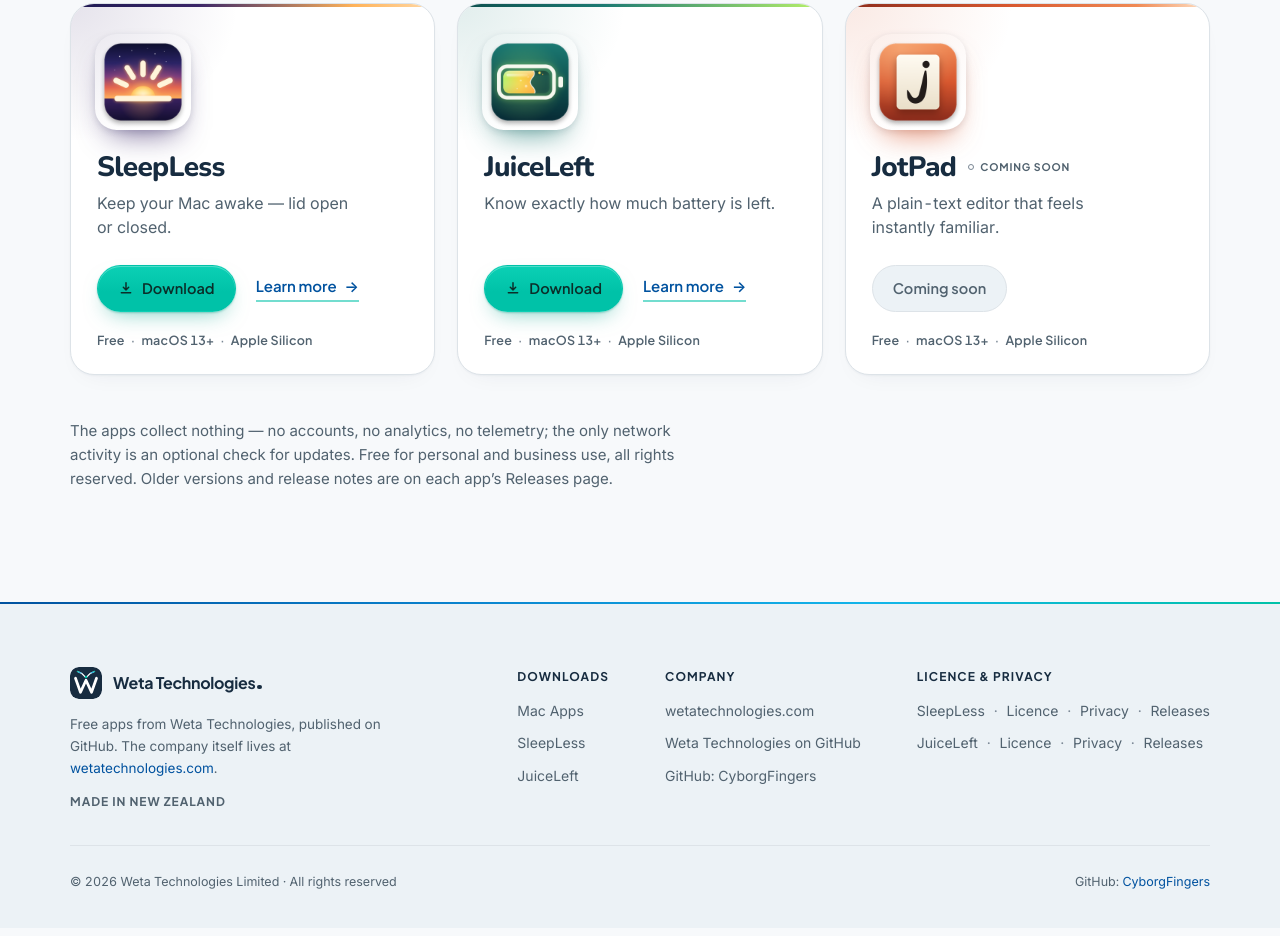
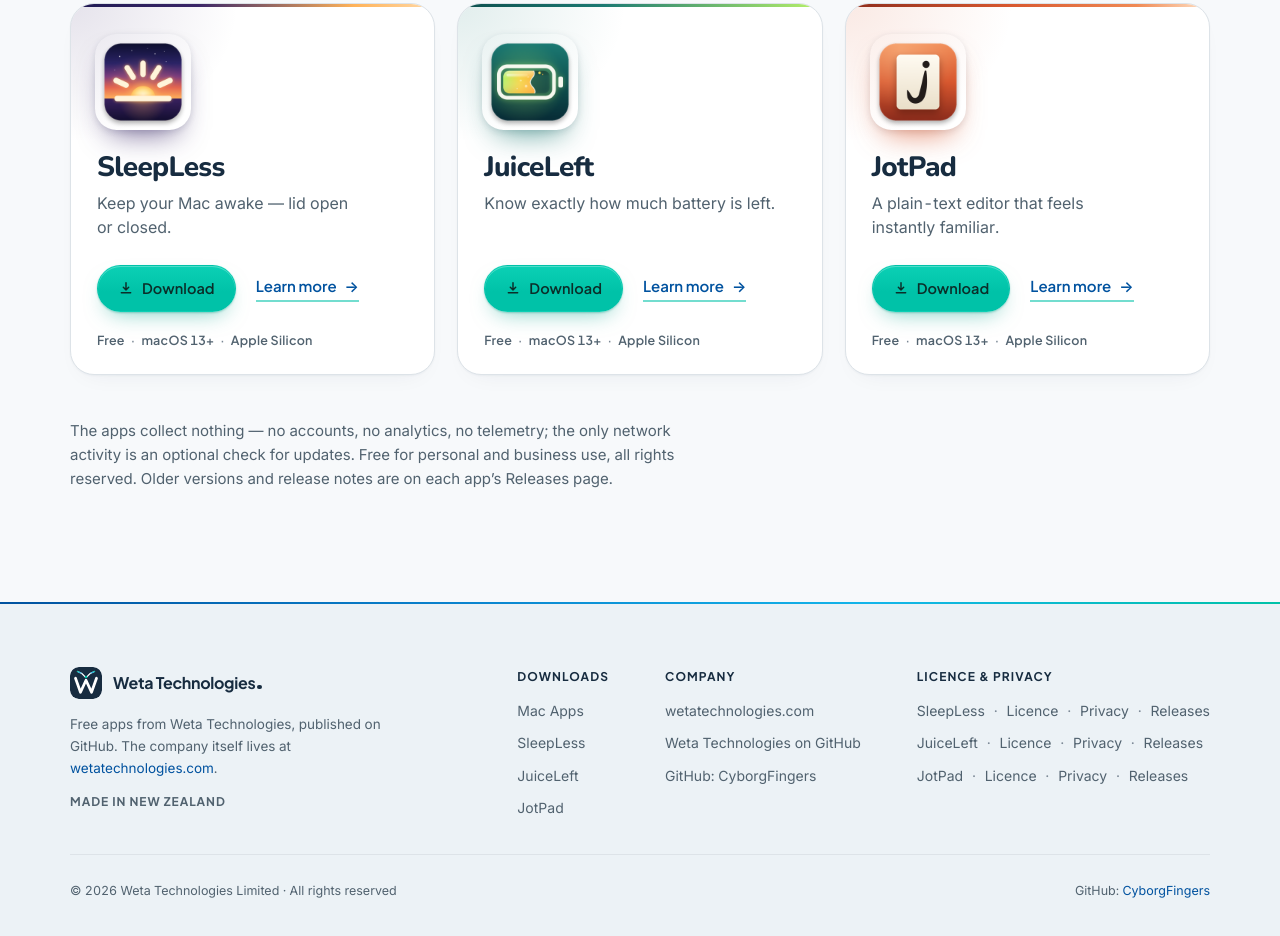
Before and after one commit to Weta-Technologies/weta-technologies.github.io, a plain HTML site: page mac-apps/index.html in a window 1280 px wide. Shown: the part 558-1494 px from the top of the page. Drawn offline with Linux system fonts and the light colour scheme.

Commit message:
feat: installers for SleepLess and JuiceLeft 1.2.0; JotPad 1.0.0 download

```diff
--- a/mac-apps/index.html
+++ b/mac-apps/index.html
@@ -4,7 +4,7 @@
     <meta charset="utf-8" />
     <meta name="viewport" content="width=device-width, initial-scale=1" />
     <title>Mac Apps — Weta Technologies</title>
-    <meta name="description" content="Free, native Mac apps from Weta Technologies: SleepLess keeps your Mac awake, JuiceLeft shows exactly how much battery is left, and JotPad is on the way. Download straight from GitHub." />
+    <meta name="description" content="Free, native Mac apps from Weta Technologies: SleepLess keeps your Mac awake, JuiceLeft shows exactly how much battery is left, and JotPad is a plain-text editor that feels instantly familiar. Download straight from GitHub." />
     <meta name="color-scheme" content="light dark" />
     <meta name="theme-color" media="(prefers-color-scheme: light)" content="#f7f9fb" />
     <meta name="theme-color" media="(prefers-color-scheme: dark)" content="#0b1823" />
@@ -14,7 +14,7 @@
     <meta property="og:site_name" content="Weta Technologies" />
     <meta property="og:locale" content="en_NZ" />
     <meta property="og:title" content="Mac Apps — Weta Technologies" />
-    <meta property="og:description" content="Free, native Mac apps: SleepLess, JuiceLeft and, soon, JotPad. Download straight from GitHub." />
+    <meta property="og:description" content="Free, native Mac apps: SleepLess, JuiceLeft and JotPad. Download straight from GitHub." />
     <meta property="og:url" content="https://weta-technologies.github.io/mac-apps/" />
     <meta property="og:image" content="https://weta-technologies.github.io/assets/og-image.png" />
     <meta property="og:image:width" content="1200" />
@@ -22,7 +22,7 @@
     <meta property="og:image:alt" content="Weta Technologies — powerful, careful and secure software. Downloads." />
     <meta name="twitter:card" content="summary_large_image" />
     <meta name="twitter:title" content="Mac Apps — Weta Technologies" />
-    <meta name="twitter:description" content="Free, native Mac apps: SleepLess, JuiceLeft and, soon, JotPad. Download straight from GitHub." />
+    <meta name="twitter:description" content="Free, native Mac apps: SleepLess, JuiceLeft and JotPad. Download straight from GitHub." />
     <meta name="twitter:image" content="https://weta-technologies.github.io/assets/og-image.png" />
     <link rel="icon" type="image/svg+xml" href="/favicon.svg" />
     <link rel="icon" type="image/png" sizes="32x32" href="/favicon-32.png" />
@@ -82,10 +82,10 @@
       <!-- ============================================================================
            DOWNLOAD LINKS — the only place they live on this site.
            Each Download button below points at the app's "latest release" asset on GitHub:
-             SleepLess  https://github.com/Weta-Technologies/SleepLess/releases/latest/download/SleepLess.dmg
-             JuiceLeft  https://github.com/Weta-Technologies/JuiceLeft/releases/latest/download/JuiceLeft.dmg
-           RELEASE: .dmg → .pkg at the 1.2.0 release — change the two hrefs to SleepLess.pkg /
-           JuiceLeft.pkg when that ships. JotPad has no release yet (its button is deliberately not a link).
+             SleepLess  https://github.com/Weta-Technologies/SleepLess/releases/latest/download/SleepLess.pkg
+             JuiceLeft  https://github.com/Weta-Technologies/JuiceLeft/releases/latest/download/JuiceLeft.pkg
+             JotPad     https://github.com/Weta-Technologies/JotPad/releases/latest/download/JotPad.dmg
+           Asset names are fixed by each app's release.sh, so these never change between versions.
            ============================================================================ -->
       <section class="section" aria-label="Apps">
         <div class="container">
@@ -96,8 +96,7 @@
               <h2 class="app-name" id="app-sleepless">SleepLess</h2>
               <p class="app-line">Keep your Mac awake &mdash; lid open or closed.</p>
               <div class="app-actions">
-                <!-- RELEASE: .dmg → .pkg at the 1.2.0 release -->
-                <a class="btn btn-primary" href="https://github.com/Weta-Technologies/SleepLess/releases/latest/download/SleepLess.dmg">
+                <a class="btn btn-primary" href="https://github.com/Weta-Technologies/SleepLess/releases/latest/download/SleepLess.pkg">
                   <svg class="ico" viewBox="0 0 24 24" fill="none" stroke="currentColor" stroke-width="2.2" stroke-linecap="round" stroke-linejoin="round" aria-hidden="true"><path d="M12 4v11m0 0-4-4m4 4 4-4M5 19h14" /></svg>
                   Download
                 </a>
@@ -111,8 +110,7 @@
               <h2 class="app-name" id="app-juiceleft">JuiceLeft</h2>
               <p class="app-line">Know exactly how much battery is left.</p>
               <div class="app-actions">
-                <!-- RELEASE: .dmg → .pkg at the 1.2.0 release -->
-                <a class="btn btn-primary" href="https://github.com/Weta-Technologies/JuiceLeft/releases/latest/download/JuiceLeft.dmg">
+                <a class="btn btn-primary" href="https://github.com/Weta-Technologies/JuiceLeft/releases/latest/download/JuiceLeft.pkg">
                   <svg class="ico" viewBox="0 0 24 24" fill="none" stroke="currentColor" stroke-width="2.2" stroke-linecap="round" stroke-linejoin="round" aria-hidden="true"><path d="M12 4v11m0 0-4-4m4 4 4-4M5 19h14" /></svg>
                   Download
                 </a>
@@ -123,10 +121,14 @@
 
             <article class="app-card app-card--jotpad" aria-labelledby="app-jotpad">
               <img class="app-icon" src="/assets/icons/jotpad-256.png" alt="JotPad icon: a lowercase j on a cream page" width="96" height="96" />
-              <h2 class="app-name" id="app-jotpad">JotPad <span class="status">Coming soon</span></h2>
+              <h2 class="app-name" id="app-jotpad">JotPad</h2>
               <p class="app-line">A plain-text editor that feels instantly familiar.</p>
               <div class="app-actions">
-                <span class="btn btn-soon" aria-disabled="true">Coming soon</span>
+                <a class="btn btn-primary" href="https://github.com/Weta-Technologies/JotPad/releases/latest/download/JotPad.dmg">
+                  <svg class="ico" viewBox="0 0 24 24" fill="none" stroke="currentColor" stroke-width="2.2" stroke-linecap="round" stroke-linejoin="round" aria-hidden="true"><path d="M12 4v11m0 0-4-4m4 4 4-4M5 19h14" /></svg>
+                  Download
+                </a>
+                <a class="link-arrow" href="https://weta-technologies.github.io/JotPad/">Learn more <span class="arr" aria-hidden="true">&rarr;</span></a>
               </div>
               <p class="app-meta">Free<span class="sep" aria-hidden="true">&middot;</span>macOS 13+<span class="sep" aria-hidden="true">&middot;</span>Apple Silicon</p>
             </article>
@@ -159,6 +161,7 @@
                 <li><a href="/mac-apps/">Mac Apps</a></li>
                 <li><a href="https://weta-technologies.github.io/SleepLess/">SleepLess</a></li>
                 <li><a href="https://weta-technologies.github.io/JuiceLeft/">JuiceLeft</a></li>
+                <li><a href="https://weta-technologies.github.io/JotPad/">JotPad</a></li>
               </ul>
             </div>
             <div class="footer-group">
@@ -174,6 +177,7 @@
               <ul class="footer-links">
                 <li>SleepLess <span class="sep" aria-hidden="true">&middot;</span> <a href="https://github.com/Weta-Technologies/SleepLess/blob/main/LICENSE">Licence</a> <span class="sep" aria-hidden="true">&middot;</span> <a href="https://github.com/Weta-Technologies/SleepLess/blob/main/PRIVACY.md">Privacy</a> <span class="sep" aria-hidden="true">&middot;</span> <a href="https://github.com/Weta-Technologies/SleepLess/releases">Releases</a></li>
                 <li>JuiceLeft <span class="sep" aria-hidden="true">&middot;</span> <a href="https://github.com/Weta-Technologies/JuiceLeft/blob/main/LICENSE">Licence</a> <span class="sep" aria-hidden="true">&middot;</span> <a href="https://github.com/Weta-Technologies/JuiceLeft/blob/main/PRIVACY.md">Privacy</a> <span class="sep" aria-hidden="true">&middot;</span> <a href="https://github.com/Weta-Technologies/JuiceLeft/releases">Releases</a></li>
+                <li>JotPad <span class="sep" aria-hidden="true">&middot;</span> <a href="https://github.com/Weta-Technologies/JotPad/blob/main/LICENSE">Licence</a> <span class="sep" aria-hidden="true">&middot;</span> <a href="https://github.com/Weta-Technologies/JotPad/blob/main/PRIVACY.md">Privacy</a> <span class="sep" aria-hidden="true">&middot;</span> <a href="https://github.com/Weta-Technologies/JotPad/releases">Releases</a></li>
               </ul>
             </div>
           </nav>
```
Also changed, not shown: index.html (+2 -0 lines).
